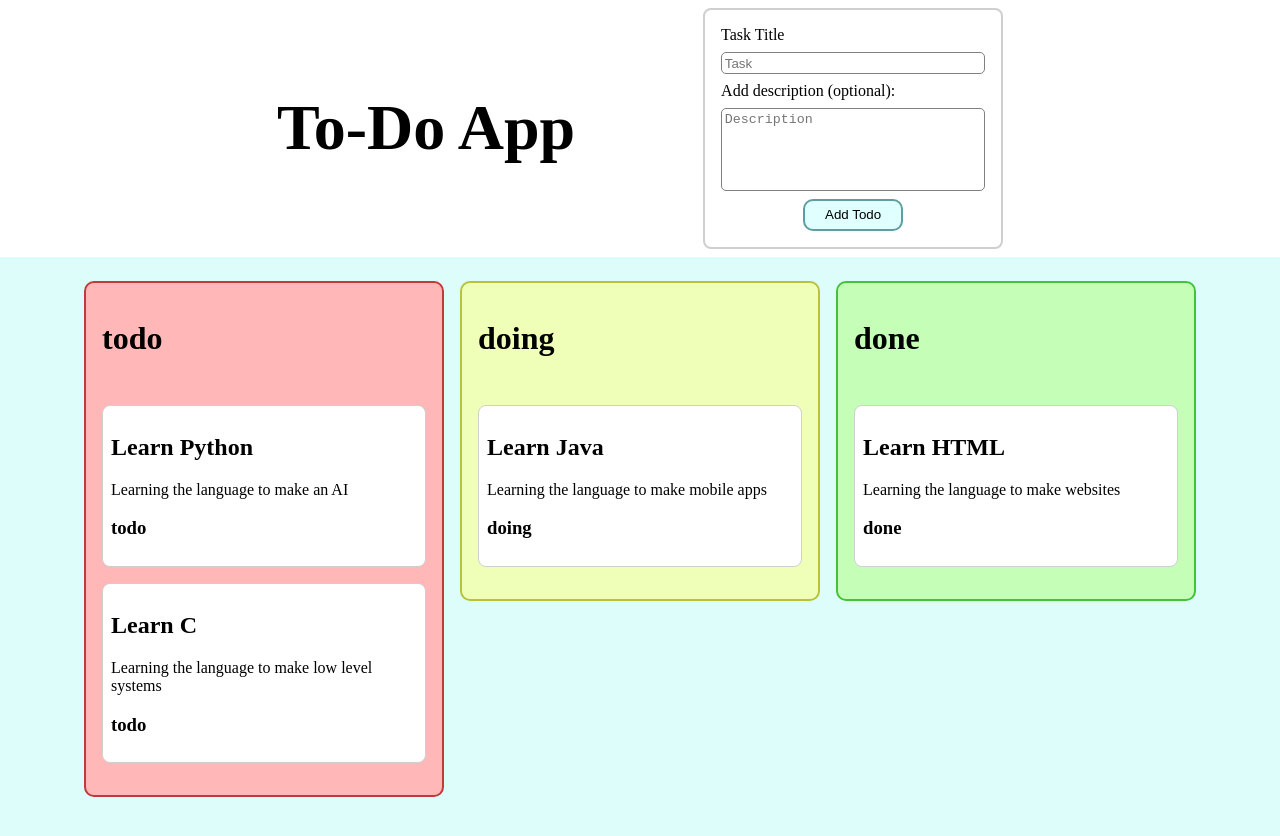
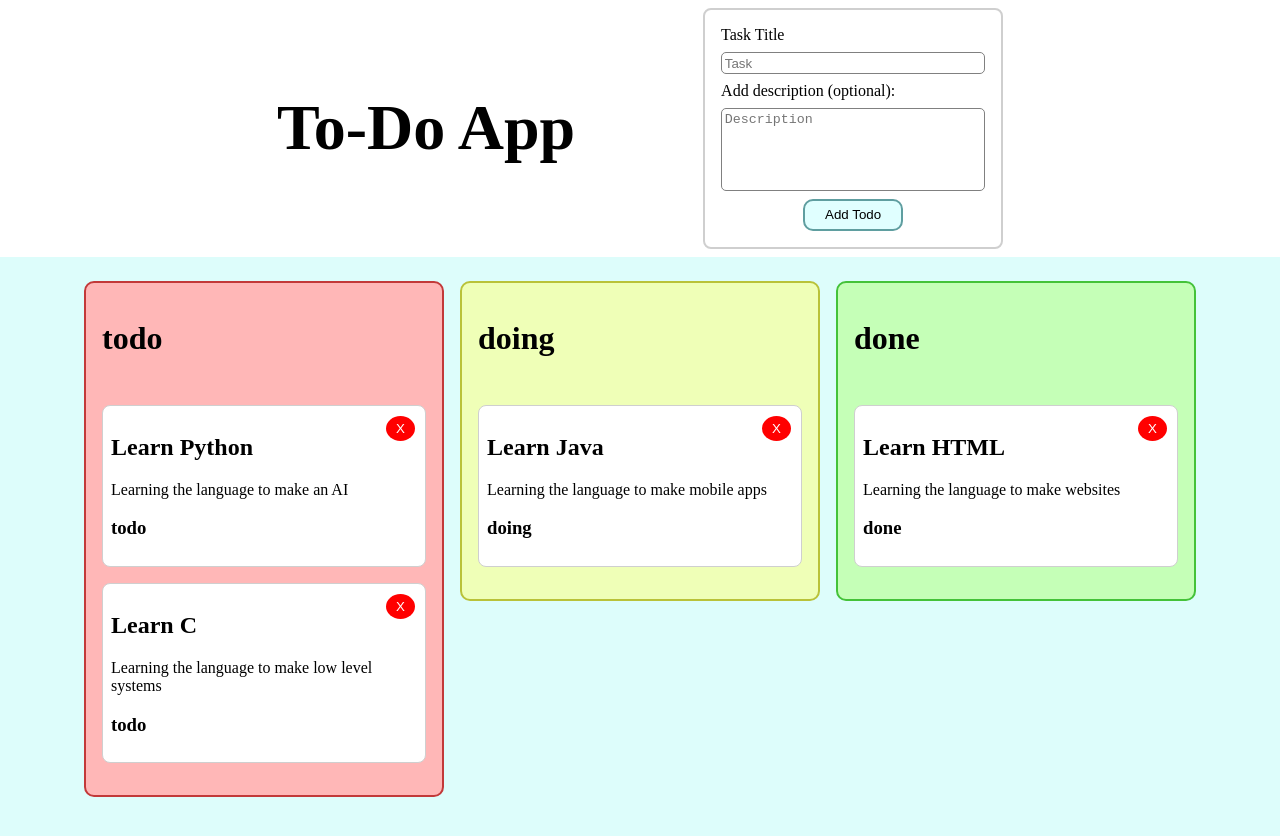
Before and after one commit to NetHunTech/grab-and-drag-to-do-app, a React (Vite) app: page / in a window 1280 px wide. Shown: the top 836 px of the page. Built offline with nearby package versions, Linux system fonts and the light colour scheme.

Commit message:
feat: implement todo deletion

```diff
--- a/src/components/TodoBoard/TodoBoard.tsx
+++ b/src/components/TodoBoard/TodoBoard.tsx
@@ -11,10 +11,13 @@ export default function Board() {
     setTodos(prev => [...prev, newTodo])
   }
 
+  function delTodo(todoId: string) {
+    setTodos(prev => prev.filter(task => task.id !== todoId))
+  }
+
   const todo = todos.filter(task => task.stage === 'todo')
   const doing = todos.filter(task => task.stage === 'doing')
   const done = todos.filter(task => task.stage === 'done')
-
 
   return (
     <>
@@ -23,9 +26,9 @@ export default function Board() {
         <AddTodo onAddTodo={addTodo}/>
       </header>
       <main className="todo-board">
-        <Column name='todo' tasks={todo}/>
-        <Column name='doing' tasks={doing}/>
-        <Column name='done' tasks={done}/>
+        <Column name='todo' tasks={todo} onDelete={delTodo}/>
+        <Column name='doing' tasks={doing} onDelete={delTodo}/>
+        <Column name='done' tasks={done} onDelete={delTodo}/>
       </main>
     </>
   )
--- a/src/components/TodoBoard/TodoCard.tsx
+++ b/src/components/TodoBoard/TodoCard.tsx
@@ -1,13 +1,14 @@
-import type { Todo } from "../../types/todo"
+import type { TodoCardProps } from "../../types/todo"
 
 export default function Card({
-  title, description, stage
-}: Todo) {
+  title, description, stage, onDelete
+}: TodoCardProps) {
   return (
     <div className="card">
       <h2>{title}</h2>
       {description && <p>{description}</p>}
       <h3>{stage}</h3>
+      <button onClick={onDelete}>X</button>
     </div>
   )
 }
--- a/src/components/TodoBoard/TodoColumn.tsx
+++ b/src/components/TodoBoard/TodoColumn.tsx
@@ -1,7 +1,7 @@
 import Card from "./TodoCard"
 import type { Todo, TodoColumn } from "../../types/todo"
 
-export default function Column({ name, tasks }: TodoColumn) {
+export default function Column({ name, tasks, onDelete }: TodoColumn) {
 
   const renderedTasks = tasks.map((task: Todo) => (
     <Card
@@ -10,6 +10,7 @@ export default function Column({ name, tasks }: TodoColumn) {
       title={task.title}
       description={task.description}
       stage={task.stage}
+      onDelete={() => onDelete(task.id)}
     />
   ))
 
--- a/src/styles/globals.css
+++ b/src/styles/globals.css
@@ -58,6 +58,7 @@ html, body {
 
 /* CARD */
 .card {
+  position: relative;
   width: 100%; /* EZ A LÉNYEG */
   padding: .5em;
   margin: 1em 0;
@@ -67,6 +68,18 @@ html, body {
 
   background: #fff;
   cursor: grab;
+}
+
+.card > button {
+  position: absolute;
+  top: 10px;
+  right: 10px;
+  padding: 5px 10px;
+  color: white;
+  background: red;
+  border: none;
+  border-radius: 50%;
+  cursor: pointer;
 }
 
 /* INPUT */
```
Also changed, not shown: src/types/todo.ts (+8 -3 lines).
